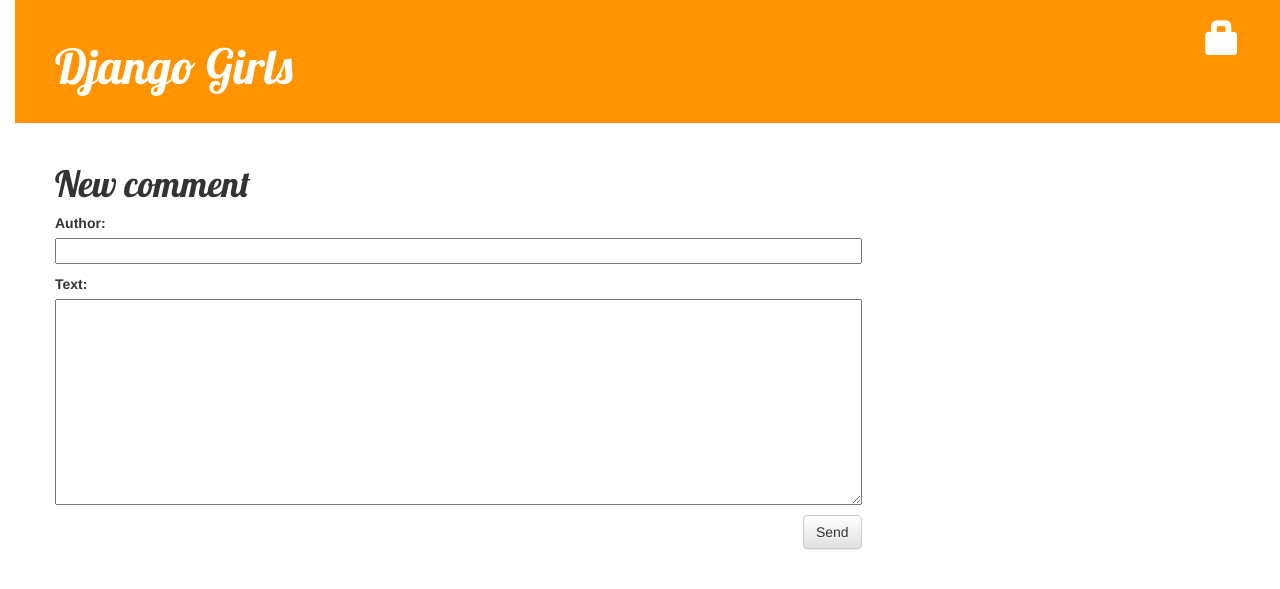
After one commit to chogoon/my-first-blog, a Django app: page /post/1/comment/ in a window 1280 px wide. The commit adds this page. Shown: the top 589 px of the page. Run offline with Django 3.2, Linux system fonts and the light colour scheme; tables that the repository leaves empty hold one stand-in row (values such as "Sample post"); some libraries are stand-ins or nearby versions.

Commit message:
comments diaplay posts from database

```diff
--- a/blog/admin.py
+++ b/blog/admin.py
@@ -1,4 +1,5 @@
 from django.contrib import admin
-from .models import Post
+from .models import Post, Comment
 
 admin.site.register(Post)
+admin.site.register(Comment)
--- a/blog/forms.py
+++ b/blog/forms.py
@@ -1,7 +1,13 @@
 from django import forms
-from .models import Post
+from .models import Post, Comment
 
 class PostForm(forms.ModelForm):
     class Meta:
         model = Post
         fields = ('title', 'text',)
+
+
+class CommentForm(forms.ModelForm):
+    class Meta:
+        model = Comment
+        fields = ('author', 'text',)
--- a/blog/models.py
+++ b/blog/models.py
@@ -14,3 +14,20 @@
 
     def __str__(self):
         return self.title
+
+class Comment(models.Model):
+    post = models.ForeignKey('blog.post', related_name='comments')
+    author = models.CharField(max_length=200)
+    text = models.TextField()
+    created_date = models.DateTimeField(default=timezone.now)
+    approved_comment = models.BooleanField(default=False)
+
+    def approve(self):
+        self.approved_comment = True
+        self.save()
+
+    def __str__(self):
+        return self.text
+
+    def approved_comments(self):
+        return self.comments.filter(approved_comment=True)
--- a/blog/static/css/blog.css
+++ b/blog/static/css/blog.css
@@ -53,3 +53,7 @@
 .post h1 a, .post h1 a:visited {
     color: #000000;
 }
+
+.comment {
+    margin: 20px 0px 20px 20px;
+}
--- /dev/null
+++ b/blog/templates/blog/add_comment_to_post.html
@@ -0,0 +1,9 @@
+{% extends 'blog/base.html' %}
+
+{% block content %}
+    <h1>New comment</h1>
+    <form method="POST" class="post-form">{% csrf_token %}
+        {{ form.as_p }}
+        <button type="submit" class="save btn btn-default">Send</button>
+    </form>
+{% endblock %}
--- a/blog/templates/blog/base.html
+++ b/blog/templates/blog/base.html
@@ -10,12 +10,16 @@
   <body>
     <div class="page-header">
       {% if user.is_authenticated %}
+      <p class="top-menu">{{ user.username }}<small>(<a href="{% url 'django.contrib.auth.views.logout' %}">Log out</a>)</small></p>
       <a href="{% url 'post_new' %}" class="top-menu"><span class="glyphicon glyphicon-plus"></span></a>
+      <a href="{% url 'post_draft_list' %}" class="top-menu"><span class="glyphicon glyphicon-edit"></span></a>
+
+      {% else %}
+      <a href="{% url 'django.contrib.auth.views.login' %}" class="top-menu"><span class="glyphicon glyphicon-lock"></span></a>
       {% endif %}
-          <h1><a href="/">Django Girls Blog</a></h1>
+      <h1><a href="{% url 'blog.views.post_list' %}">Django Girls</a></h1>
     </div>
-
-        <div class="content container">
+    <div class="content">
         <div class="row">
             <div class="col-md-8">
             {% block content %}
--- a/blog/templates/blog/post_list.html
+++ b/blog/templates/blog/post_list.html
@@ -8,6 +8,7 @@
             </div>
             <h1><a href="{% url 'post_detail' pk=post.pk %}">{{ post.title }}</a></h1>
             <p>{{ post.text|linebreaks }}</p>
+            <a href="{% url 'blog.views.post_detail' pk=post.pk %}">Comments: {{ post.approved_comments.count }}</a>
         </div>
     {% endfor %}
 {% endblock content %}
--- a/blog/urls.py
+++ b/blog/urls.py
@@ -5,4 +5,10 @@
     url(r'^post/(?P<pk>[0-9]+)/$', views.post_detail, name='post_detail'),
     url(r'^post/new/$', views.post_new, name='post_new'),
     url(r'^post/(?P<pk>[0-9]+)/edit/$', views.post_edit, name='post_edit'),
+    url(r'^drafts/$', views.post_draft_list, name='post_draft_list'),
+    url(r'^post/(?P<pk>\d+)/publish/$', views.post_publish, name='post_publish'),
+    url(r'^post/(?P<pk>\d+)/remove/$', views.post_remove, name='post_remove'),
+    url(r'^post/(?P<pk>\d+)/comment/$', views.add_comment_to_post, name='add_comment_to_post'),
+    url(r'^comment/(?P<pk>\d+)/approve/$', views.comment_approve, name='comment_approve'),
+    url(r'^comment/(?P<pk>\d+)/remove/$', views.comment_remove, name='comment_remove'),
 ]
--- a/blog/views.py
+++ b/blog/views.py
@@ -1,9 +1,10 @@
 from django.shortcuts import render
 from django.utils import timezone
-from .models import Post
+from .models import Post, Comment
 from django.shortcuts import render, get_object_or_404
-from .forms import PostForm
+from .forms import PostForm, CommentForm
 from django.shortcuts import redirect
+from django.contrib.auth.decorators import login_required
 
 def post_list(request):
     posts = Post.objects.all()#filter(published_date__lte = timezone.now()).order_by('published_date')
@@ -13,19 +14,21 @@
     post = get_object_or_404(Post, pk=pk)
     return render(request, 'blog/post_detail.html', {'post': post})
 
+@login_required
 def post_new(request):
     if request.method == "POST":
         form = PostForm(request.POST)
         if form.is_valid():
             post = form.save(commit=False)
             post.author = request.user
-            post.published_date = timezone.now()
+            # post.published_date = timezone.now()
             post.save()
             return redirect('blog.views.post_detail', pk=post.pk)
     else:
         form = PostForm()
     return render(request, 'blog/post_edit.html', {'form': form})
 
+@login_required
 def post_edit(request, pk):
     post = get_object_or_404(Post, pk=pk)
     if request.method == "POST":
@@ -39,3 +42,46 @@
     else:
         form = PostForm(instance=post)
     return render(request, 'blog/post_edit.html', {'form': form})
+
+@login_required
+def post_draft_list(request):
+    posts = Post.objects.filter(published_date__isnull=True).order_by('created_date')
+    return render(request, 'blog/post_draft_list.html', {'posts': posts})
+
+@login_required
+def post_publish(request, pk):
+    post = get_object_or_404(Post, pk=pk)
+    post.publish()
+    return redirect('blog.views.post_detail', pk=pk)
+
+@login_required
+def post_remove(request, pk):
+    post = get_object_or_404(Post, pk=pk)
+    post.delete()
+    return redirect('blog.views.post_list')
+
+def add_comment_to_post(request, pk):
+    post = get_object_or_404(Post, pk=pk)
+    if request.method == "POST":
+        form = CommentForm(request.POST)
+        if form.is_valid():
+            comment = form.save(commit=False)
+            comment.post = post
+            comment.save()
+            return redirect('blog.views.post_detail', pk=post.pk)
+    else:
+        form = CommentForm()
+    return render(request, 'blog/add_comment_to_post.html', {'form': form})
+
+@login_required
+def comment_approve(request, pk):
+    comment = get_object_or_404(Comment, pk=pk)
+    comment.approve()
+    return redirect('blog.views.post_detail', pk=comment.post.pk)
+
+@login_required
+def comment_remove(request, pk):
+    comment = get_object_or_404(Comment, pk=pk)
+    post_pk = comment.post.pk
+    comment.delete()
+    return redirect('blog.views.post_detail', pk=post_pk)
--- a/mysite/settings.py
+++ b/mysite/settings.py
@@ -121,3 +121,4 @@
 
 STATIC_URL = '/static/'
 STATIC_ROOT = os.path.join(BASE_DIR, 'static')
+LOGIN_REDIRECT_URL = '/'
--- a/mysite/urls.py
+++ b/mysite/urls.py
@@ -16,7 +16,11 @@
 from django.conf.urls import include, url
 from django.contrib import admin
 
+admin.autodiscover()
+
 urlpatterns = [
     url(r'^admin/', admin.site.urls),
     url(r'', include('blog.urls')),
+    url(r'^accounts/login/$', 'django.contrib.auth.views.login'),
+    url(r'^accounts/logout/$', 'django.contrib.auth.views.logout', {'next_page': '/'}),
 ]
```
Also changed, not shown: blog/templates/blog/post_detail.html (+24 -3 lines), blog/templates/blog/post_draft_list.html (added, +11 -0 lines), blog/templates/registration/login.html (added, +26 -0 lines), blog/migrations/0002_comment.py (added). Lines whose indentation alone changed are shown as unchanged.
